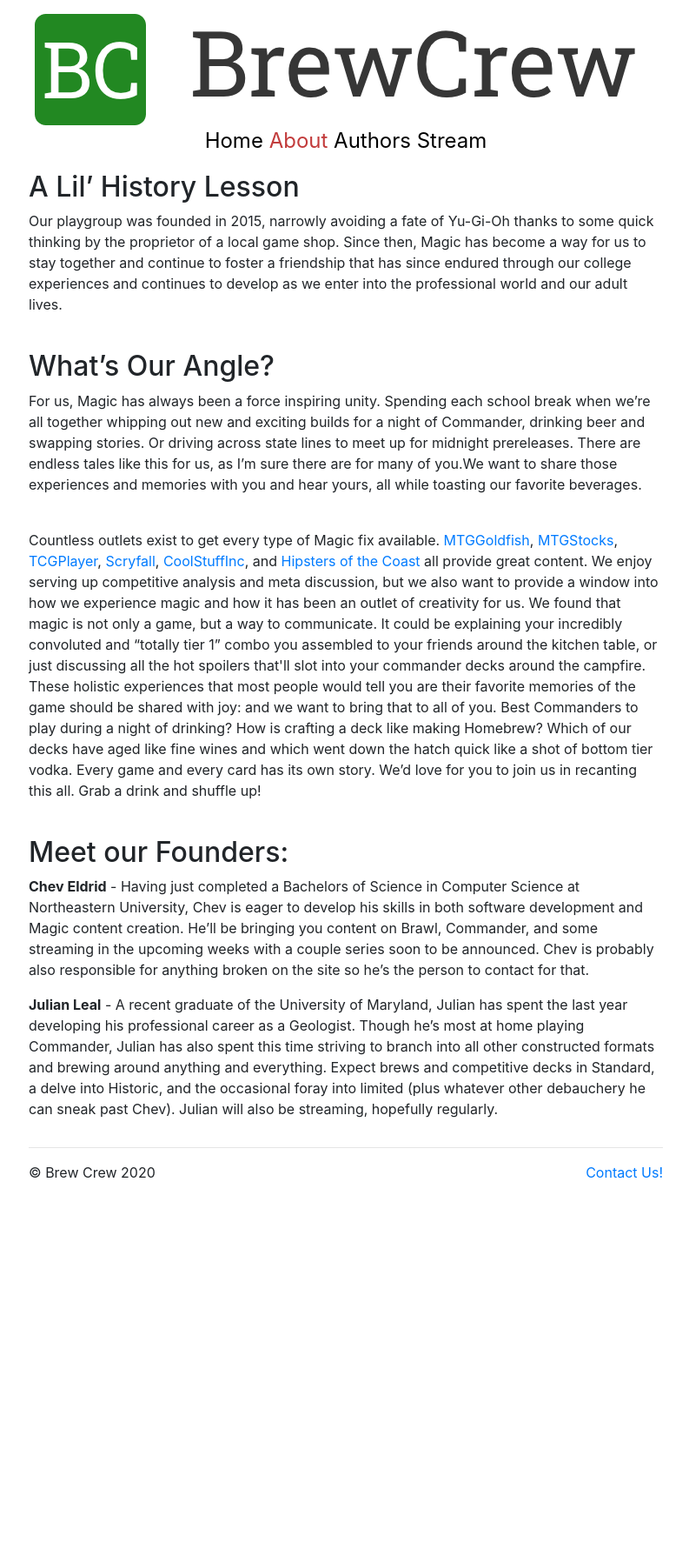
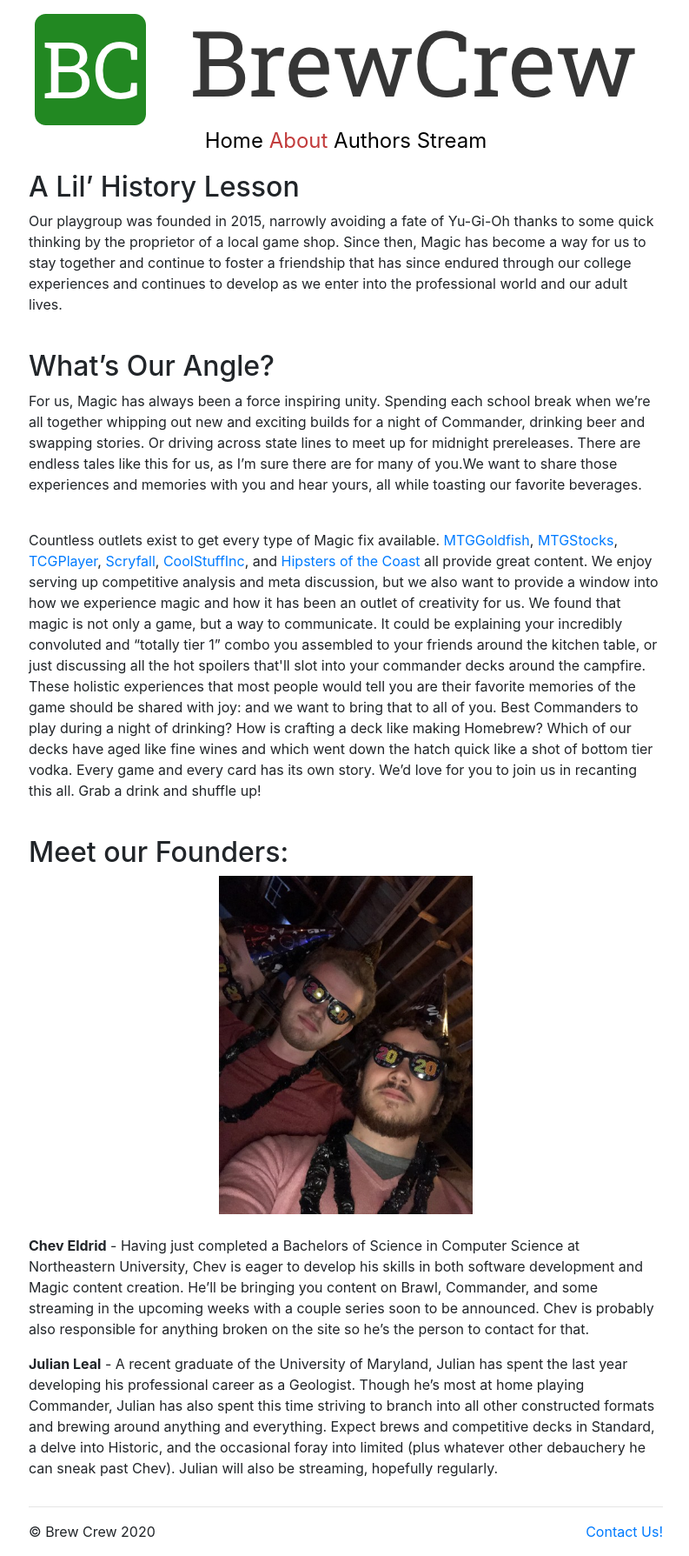
Before and after one commit to chevEldrid/mtgsite, a Jekyll site: the page built from about.md, in a window 1280 px wide. Shown: the whole page at 87% size, without its empty margins (242-1035 px from the left). Built offline with Jekyll 4.4.1, drawn with Linux system fonts in a browser that asks for light colours; before the commit the page ends 1376 px from its top, so only the background shows below that.

Commit message:
update julian photo, add crew photo to about page

```diff
--- a/_layouts/author.html
+++ b/_layouts/author.html
@@ -26,7 +26,7 @@ layout: default
         <div class="row">
           <a class="post-link width-full" href="{{ post.url }}">
             <div class="crop-contain">
-              <img src="/{{ post.cover }}" class="author-post" alt="{{ post.title }}">
+              <img src="{{ post.cover }}" class="author-post" alt="{{ post.title }}">
             </div>
             <h4 class="post-category">{{ post.categories[0] | capitalize }}</h4>
             <h3>{{ post.title }}</h3>
--- a/about.md
+++ b/about.md
@@ -22,6 +22,10 @@ title: About the Crew
             all provide great content. We enjoy serving up competitive analysis and meta discussion, but we also want to provide a window into how we experience magic and how it has been an outlet of creativity for us. We found that magic is not only a game, but a way to communicate. It could be explaining your incredibly convoluted and “totally tier 1” combo you assembled to your friends around the kitchen table, or just discussing all the hot spoilers that'll slot into your commander decks around the campfire.  These holistic experiences that most people would tell you are their favorite memories of the game should be shared with joy: and we want to bring that to all of you. Best Commanders to play during a night of drinking? How is crafting a deck like making Homebrew? Which of our decks have aged like fine wines and which went down the hatch quick like a shot of bottom tier vodka. Every game and every card has its own story. We’d love for you to join us in recanting this all. Grab a drink and shuffle up!</p>
             <br />
             <h2>Meet our Founders:</h2>
+            <div class="text-center">
+                <img src="/assets/images/crew.jpg" style="max-width: 40%" alt="Chev and Julian at New Years" class="img-fluid">
+            </div>
+            <br/>
             <p><b>Chev Eldrid</b> - Having just completed a Bachelors of Science in Computer Science at Northeastern University, Chev is eager to develop his skills in both software development and Magic content creation. He’ll be bringing you content on Brawl, Commander, and some streaming in the upcoming weeks with a couple series soon to be announced. Chev is probably also responsible for anything broken on the site so he’s the person to contact for that.</p>
             <p><b>Julian Leal</b> - A recent graduate of the University of Maryland, Julian has spent the last year developing his professional career as a Geologist. Though he’s most at home playing Commander, Julian has also spent this time striving to branch into all other constructed formats and brewing around anything and everything. Expect brews and competitive decks in Standard, a delve into Historic, and the occasional foray into limited (plus whatever other debauchery he can sneak past Chev). Julian will also be streaming, hopefully regularly.</p>
         </div>
```
Also changed, not shown: _authors/julian.md (+1 -1 lines), assets/images/crew.jpg (added), assets/images/profiles/julian.jpeg (deleted), assets/images/profiles/julian.jpg (added).
